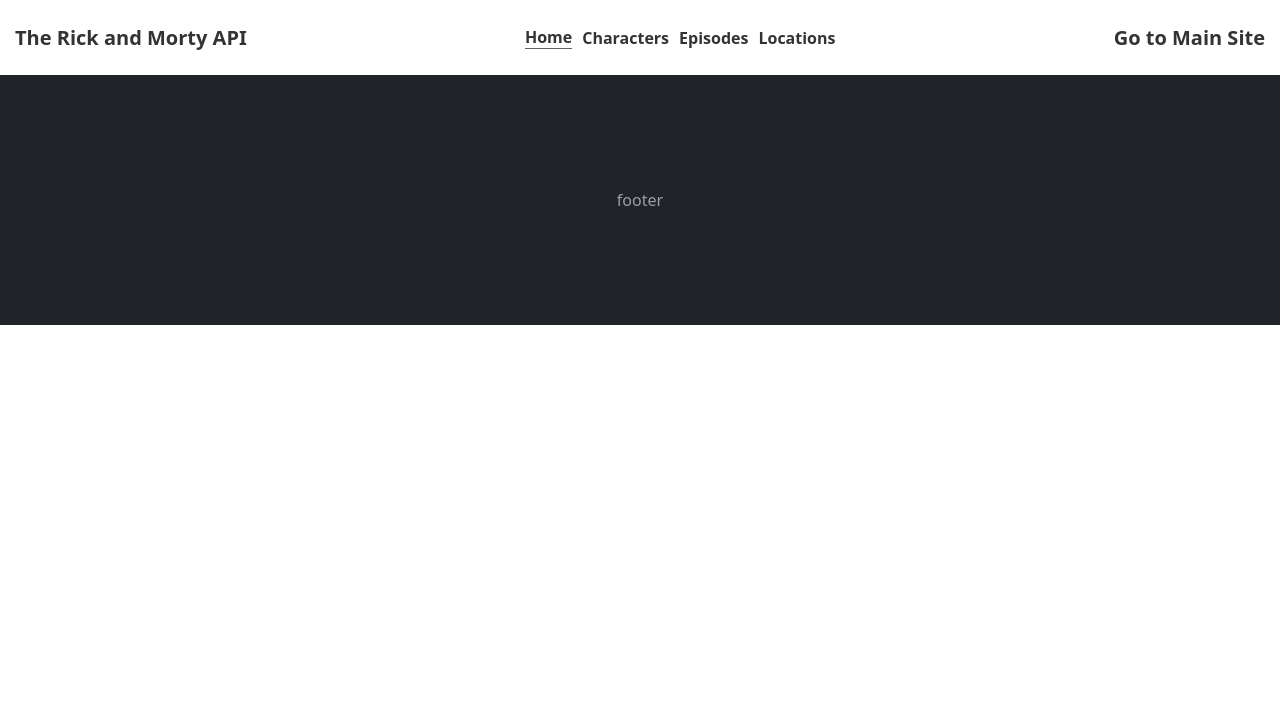
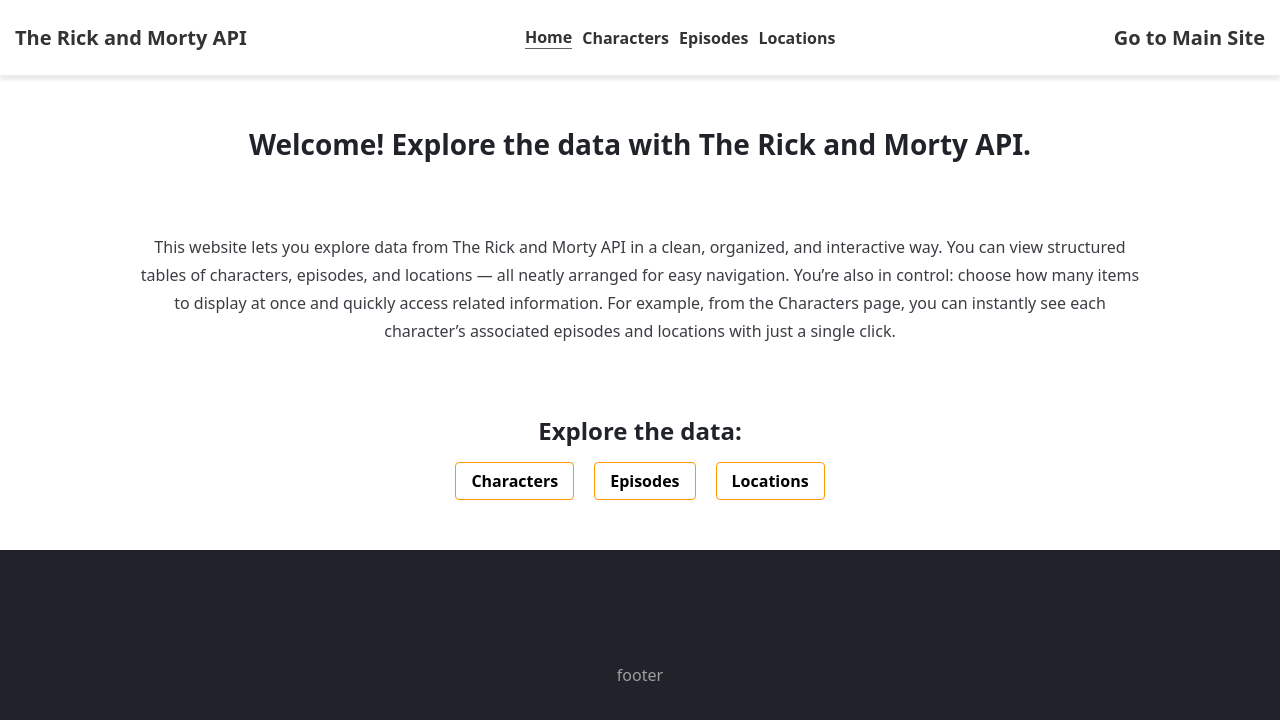
Before and after one commit to mohammad-1384-saadat-HYP/react-the-rick-and-morty-api, a React (Vite) app: page / in a window 1280 px wide. Shown: the top 720 px of the page. Built offline with nearby package versions, Linux system fonts and the light colour scheme.

Commit message:
change-header-style-and-add-home-stuff

```diff
--- a/src/Components/Header.module.css
+++ b/src/Components/Header.module.css
@@ -19,6 +19,10 @@
   font-size: 20px;
   font-weight: bold;
   cursor: pointer;
+}
+
+.header_logoHolder_text:hover {
+  color: #ff9800;
 }
 
 .header_paginationHolder {
@@ -54,3 +58,7 @@
   font-size: 20px;
   font-weight: bold;
 }
+
+.header_MainSiteHolder_name:hover {
+  color: #ff9800;
+}
--- a/src/Pages/Home/Home.jsx
+++ b/src/Pages/Home/Home.jsx
@@ -1,11 +1,38 @@
-import React from 'react';
+import React from "react";
+import { Link } from "react-router";
+import styles from "./Home.module.css";
 
 const Home = () => {
-    return (
-        <>
-
-        </>
-    );
+  return (
+    <div className={`${styles.home} page`}>
+      <h1 className={styles.home_welcomeText}>
+        Welcome! Explore the data with The Rick and Morty API.
+      </h1>
+      <p className={styles.home_description}>
+        This website lets you explore data from The Rick and Morty API in a
+        clean, organized, and interactive way. You can view structured tables of
+        characters, episodes, and locations — all neatly arranged for easy
+        navigation. You’re also in control: choose how many items to display at
+        once and quickly access related information. For example, from the
+        Characters page, you can instantly see each character’s associated
+        episodes and locations with just a single click.
+      </p>
+      <div className={styles.home_pages}>
+        <h2 className={styles.home_pages_title}>Explore the data:</h2>
+        <div className={styles.home_pages_btns}>
+          <Link to="/characters" className={styles.home_pages_btns_link}>
+            <span className={styles.home_pages_btns_link_name}>Characters</span>
+          </Link>
+          <Link to="/episodes" className={styles.home_pages_btns_link}>
+            <span className={styles.home_pages_btns_link_name}>Episodes</span>
+          </Link>
+          <Link to="/locations" className={styles.home_pages_btns_link}>
+            <span className={styles.home_pages_btns_link_name}>Locations</span>
+          </Link>
+        </div>
+      </div>
+    </div>
+  );
 };
 
-export default Home
+export default Home;
--- /dev/null
+++ b/src/Pages/Home/Home.module.css
@@ -0,0 +1,65 @@
+.home {
+  width: 100%;
+  height: calc(100vh - 325px);
+  display: flex;
+  flex-direction: column;
+  align-items: center;
+  padding: 50px 15px;
+}
+
+.home_welcomeText {
+  max-width: 800px;
+  color: #202329;
+  text-align: center;
+  font-size: 28px;
+  font-weight: 600;
+}
+
+.home_description {
+  max-width: 1000px;
+  line-height: 1.75;
+  text-align: center;
+  font-weight: 500;
+  color: #3c3c43;
+  margin: auto 0;
+}
+
+.home_pages {
+  display: flex;
+  flex-direction: column;
+  align-items: center;
+  gap: 15px;
+}
+
+.home_pages_title {
+  color: #202329;
+}
+
+.home_pages_btns {
+  display: flex;
+  align-items: center;
+  gap: 20px;
+}
+
+.home_pages_btns_link {
+  padding: 7px 15px;
+  border: 1px solid #ff9800;
+  border-radius: 4px;
+  cursor: pointer;
+  transition: all 0.2s linear;
+}
+
+.home_pages_btns_link_name {
+  cursor: pointer;
+  font-weight: 700;
+  transition: all 0.1s linear;
+}
+
+.home_pages_btns_link:hover {
+  border: 1px solid transparent;
+  background-color: #ff9800;
+}
+
+.home_pages_btns_link:hover .home_pages_btns_link_name {
+  color: #ffffff;
+}
```
